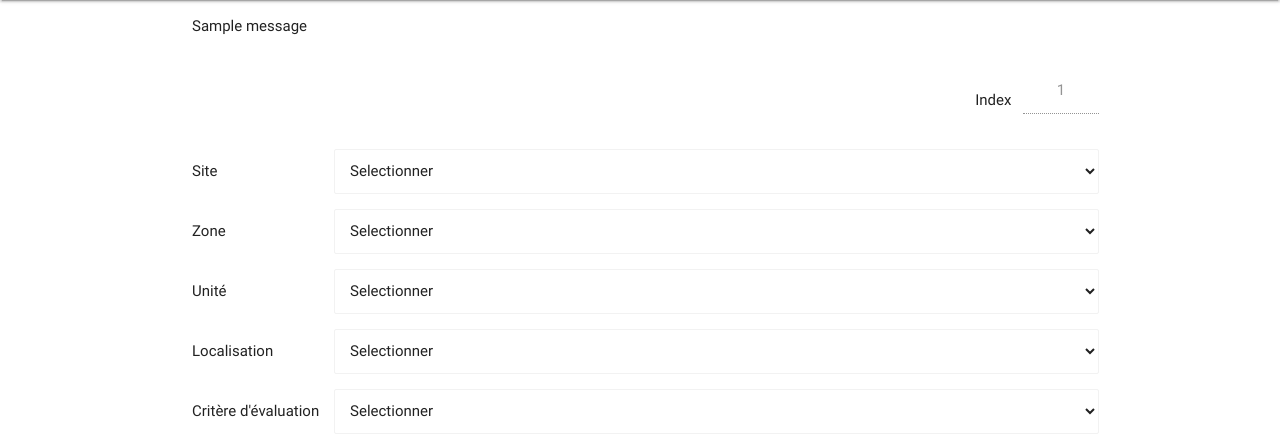
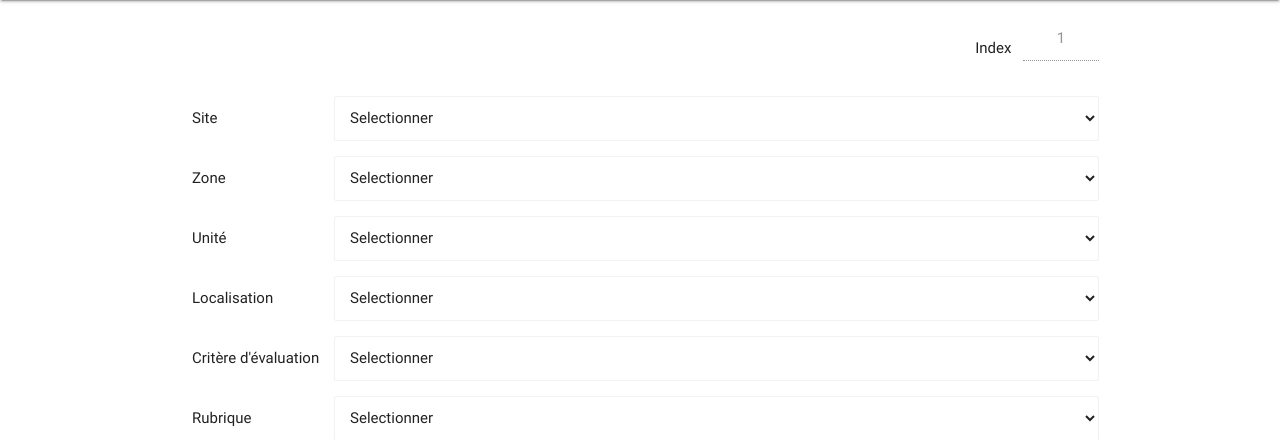
Before and after one commit to h3llf0rl1ife/PyAudit_flask, a Python web app: template templates/evaluation.html in a window 1280 px wide. Shown: the part 64-504 px from the top of the page. Run offline with Jinja, Linux system fonts and the light colour scheme; the template is opened without the code that fills it: most values are stand-ins (such as "Sample title", 1, 10 or a date in 2020); one stand-in notice (Sample message) is shown.

Commit message:
Remove flashed messages

```diff
--- a/templates/evaluation.html
+++ b/templates/evaluation.html
@@ -6,16 +6,6 @@
 
 {% block body %}
   <div class="container">
-    {% with messages = get_flashed_messages(category_filter=['error']) %}
-      {% if messages %}
-        <ul class="flashes">
-        {% for message in messages %}
-          <li>{{ message }}</li>
-        {% endfor %}
-        </ul>
-      {% endif %}
-    {% endwith %}
-
     <form action="/evaluation/api" method="POST" enctype="multipart/form-data">
       {{ evaluation_form.csrf_token }}
       <div class="row section">
```
